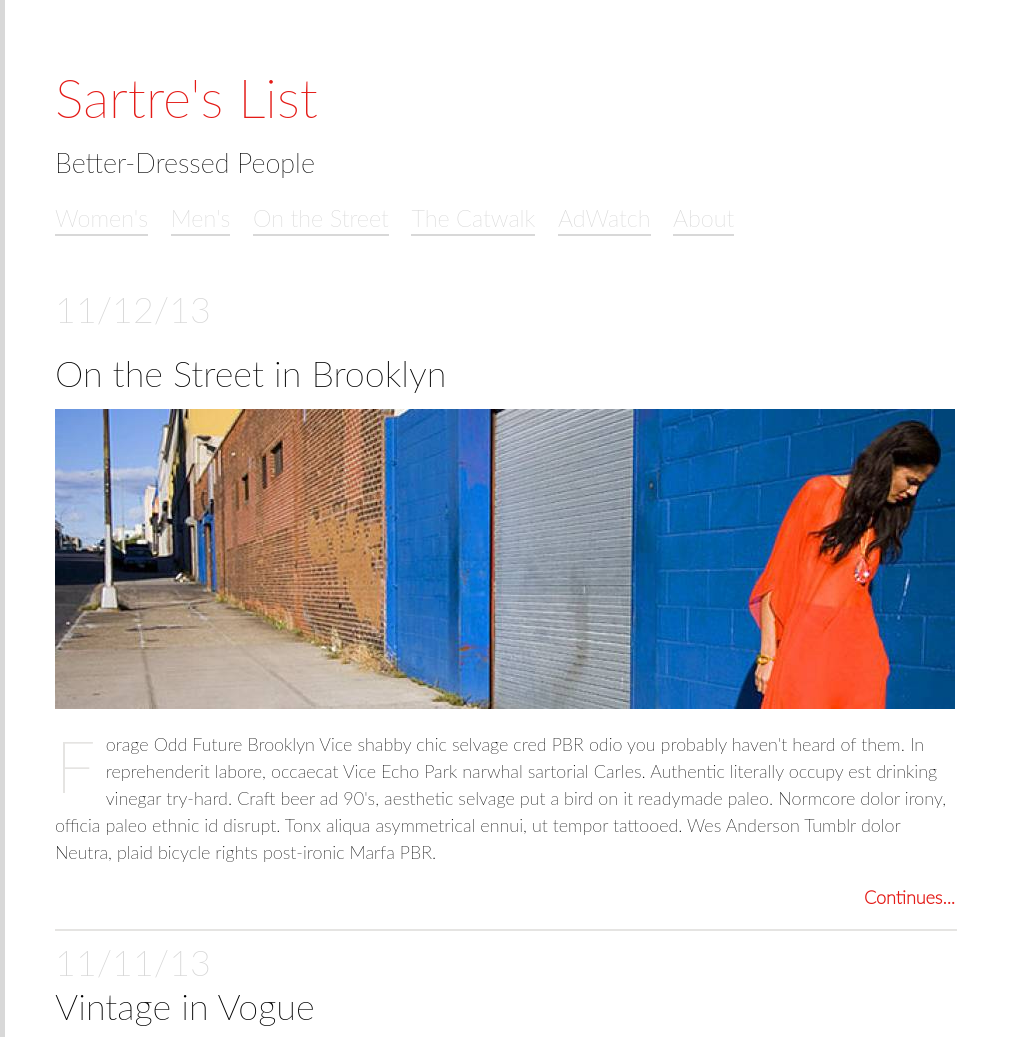
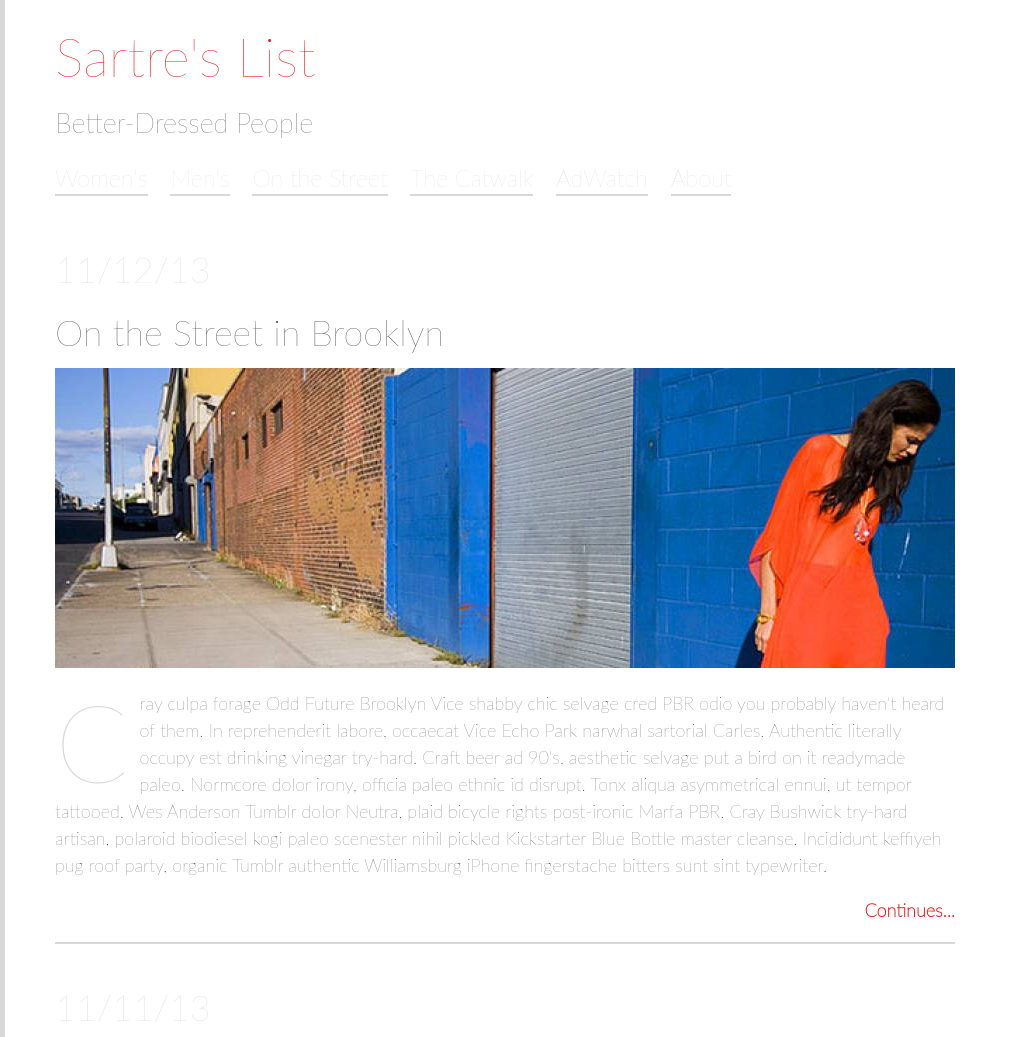
Before and after one commit to ddmcallister/ga_38, a plain HTML site: page GA_1_fashion_blog/index.html in a window 1280 px wide. Shown: the top 1037 px of the page, without its empty margins (0-1015 px from the left). Drawn offline with Linux system fonts and the light colour scheme.

Commit message:
fixed bottom margin, vertical nav lines, colors

```diff
--- a/GA_1_fashion_blog/css/main.css
+++ b/GA_1_fashion_blog/css/main.css
@@ -1,5 +1,5 @@
 body {
-	font-family: 'Lato Thin', Helvetica, sans-serif;
+	font-family: 'Lato Hairline', Helvetica, sans-serif;
 	font-size: 18px;
 	margin-top: 0px;
 	margin-left: 0px;
@@ -13,39 +13,46 @@ h2 {
 	margin-top: 0px;
 	margin-bottom: .4em;
 	font-weight: 100;
+	color: #383838;
 	}
+
+article {
+	margin-top: 2em;
+	max-width: 900px;
+}
 
 p {
 	line-height: 150%;
-	max-width: 900px;
+	color: #383838;
 	}
 
 hr {
 	border-style: solid;
-	color: #E5E4E2;
-	max-width: 900px;
+	color: #D8D8D8;
 	margin-left: 0;
 	}
 
 p.introduction:first-letter {
-	font-size: 400%;
+	font-size: 600%;
   	float: left;
   	width: 1em;
-	color: #E5E4E2;
-  	padding-right: .14em;
-  	padding-bottom: .14em;
+	color: #D8D8D8;
+  	padding-right: .1em;
+  	padding-bottom: .2em;
   	padding-top: .2em;
-	vertical-align: text-top;
 	line-height: 55%;
   	}
 
 .date {
-	color: rgb(216,216,216);
+	color: #D8D8D8;
 	font-size: 2em;
-	margin-top: 1.4em;
 	margin-bottom: .4em;
 	font-weight: 100;
 	}
+
+.faded {
+	color: #D8D8D8;
+}
 
 .continue {
 	color: #E41B17;
@@ -55,16 +62,17 @@ p.introduction:first-letter {
 
 .vertical {
 	width: 2px;
-	color: #E5E4E2;
-  	background-color: #E5E4E2;
+	color: #D8D8D8;
+  	background-color: #D8D8D8;
 	height: 1em;
  	margin: 0px;
   	border: 0px;
 	display: inline-block;
+	vertical-align: -20%;
 	}
 
 #title {
-	padding-top: 1.2em;
+	padding-top: .45em;
 	margin-top: 0;
 	margin-bottom: 0;
 	font-size: 3em;
@@ -76,6 +84,7 @@ p.introduction:first-letter {
 	font-size: 1.5em;
 	margin-top: .5em;
 	margin-bottom: .75em;
+	color: #383838;;
 }
 
 #headerNav a {
@@ -84,8 +93,7 @@ p.introduction:first-letter {
 	margin-right: .75em;
 	font-size: 1.3em;
 	text-decoration: none;
-	border-bottom: 2px solid rgb(216,216,216);
-	color: rgb(216,216,216);
+	border-bottom: 2px solid #D8D8D8;
 	font-weight: 100;
 	}
 
@@ -94,7 +102,8 @@ p.introduction:first-letter {
   	}
 
 #footer {
-	margin-top: 1em;
+	margin-top: 3.4em;
+	margin-bottom: 4.5em;
 }
 
 #footerNav a {
@@ -106,6 +115,6 @@ p.introduction:first-letter {
 	}
 
 #copyrightLine {
-	color: #E5E4E2;
+	color: #D8D8D8;
 	font-weight: 100;
 	}
--- a/GA_1_fashion_blog/index.html
+++ b/GA_1_fashion_blog/index.html
@@ -13,12 +13,12 @@
 		<p id="subTitle">Better-Dressed People</p>
 
 		<nav id="headerNav">
-			<a href="http://www.google.com"> Women's</a>
-			<a href="http://www.google.com">Men's</a>
-			<a href="http://www.google.com">On the Street</a>
-			<a href="http://www.google.com">The Catwalk</a>
-			<a href="http://www.google.com">AdWatch</a>
-			<a href="http://www.google.com">About</a>
+			<a class="faded" href="http://www.google.com"> Women's</a>
+			<a class="faded" href="http://www.google.com">Men's</a>
+			<a class="faded" href="http://www.google.com">On the Street</a>
+			<a class="faded" href="http://www.google.com">The Catwalk</a>
+			<a class="faded" href="http://www.google.com">AdWatch</a>
+			<a class="faded" href="http://www.google.com">About</a>
 		</nav>
 	</div>
 
@@ -32,7 +32,7 @@
 
 		<img src="./img/fashion_photo.jpeg">
 
-		<p class="introduction">Forage Odd Future Brooklyn Vice shabby chic selvage cred PBR odio you probably haven't heard of them. In reprehenderit labore, occaecat Vice Echo Park narwhal sartorial Carles. Authentic literally occupy est drinking vinegar try-hard. Craft beer ad 90's, aesthetic selvage put a bird on it readymade paleo. Normcore dolor irony, officia paleo ethnic id disrupt. Tonx aliqua asymmetrical ennui, ut tempor tattooed. Wes Anderson Tumblr dolor Neutra, plaid bicycle rights post-ironic Marfa PBR.</p>
+		<p class="introduction">Cray culpa forage Odd Future Brooklyn Vice shabby chic selvage cred PBR odio you probably haven't heard of them. In reprehenderit labore, occaecat Vice Echo Park narwhal sartorial Carles. Authentic literally occupy est drinking vinegar try-hard. Craft beer ad 90's, aesthetic selvage put a bird on it readymade paleo. Normcore dolor irony, officia paleo ethnic id disrupt. Tonx aliqua asymmetrical ennui, ut tempor tattooed. Wes Anderson Tumblr dolor Neutra, plaid bicycle rights post-ironic Marfa PBR. Cray Bushwick try-hard artisan, polaroid biodiesel kogi paleo scenester nihil pickled Kickstarter Blue Bottle master cleanse. Incididunt keffiyeh pug roof party, organic Tumblr authentic Williamsburg iPhone fingerstache bitters sunt sint typewriter.</p>
 
 		<p class="continue">Continues...</p>
 
@@ -42,13 +42,13 @@
 
 <article>
 
-		<span class="date">11/11/13</span>
+		<p class="date">11/11/13</p>
 
 		<h2>Vintage in Vogue</h2>
 
 		<img src="./img/fashion_photo2.jpeg">
 
-		<p class="introduction">High Life roof party cliche, fixie Intelligentsia Shoreditch flannel fingerstache. Hella keffiyeh try-hard, ethnic Portland Truffaut deep v food truck Pitchfork meggings messenger bag Odd Future skateboard Tumblr. Blog pug fixie cray sustainable, literally trust fund authentic tousled banjo retro street art readymade four loko. Bicycle rights single-origin coffee Marfa messenger bag 90's, ethnic Portland roof party. Wayfarers biodiesel hoodie, small batch normcore XOXO food truck. PBR crucifix mumblecore, stumptown gentrify church-key pour-over. Twee bicycle rights raw denim vegan farm-to-table, XOXO Carles Tonx hashtag sriracha.</p>
+		<p class="introduction">Selfies high Life roof party cliche, fixie Intelligentsia Shoreditch flannel fingerstache. Hella keffiyeh try-hard, ethnic Portland Truffaut deep v food truck Pitchfork meggings messenger bag Odd Future skateboard Tumblr. Blog pug fixie cray sustainable, literally trust fund authentic tousled banjo retro street art readymade four loko. Bicycle rights single-origin coffee Marfa messenger bag 90's, ethnic Portland roof party. Wayfarers biodiesel hoodie, small batch normcore XOXO food truck. PBR crucifix mumblecore, stumptown gentrify church-key pour-over. Twee bicycle rights raw denim vegan farm-to-table, XOXO Carles Tonx hashtag sriracha.</p>
 
 		<p class="continue">Continues...</p>
 
@@ -58,7 +58,7 @@
 
 </div>
 
-<div class="footer">
+<div id="footer">
 
 	<nav id="footerNav">
 		<a href="http://www.google.com">Home</a>
```
